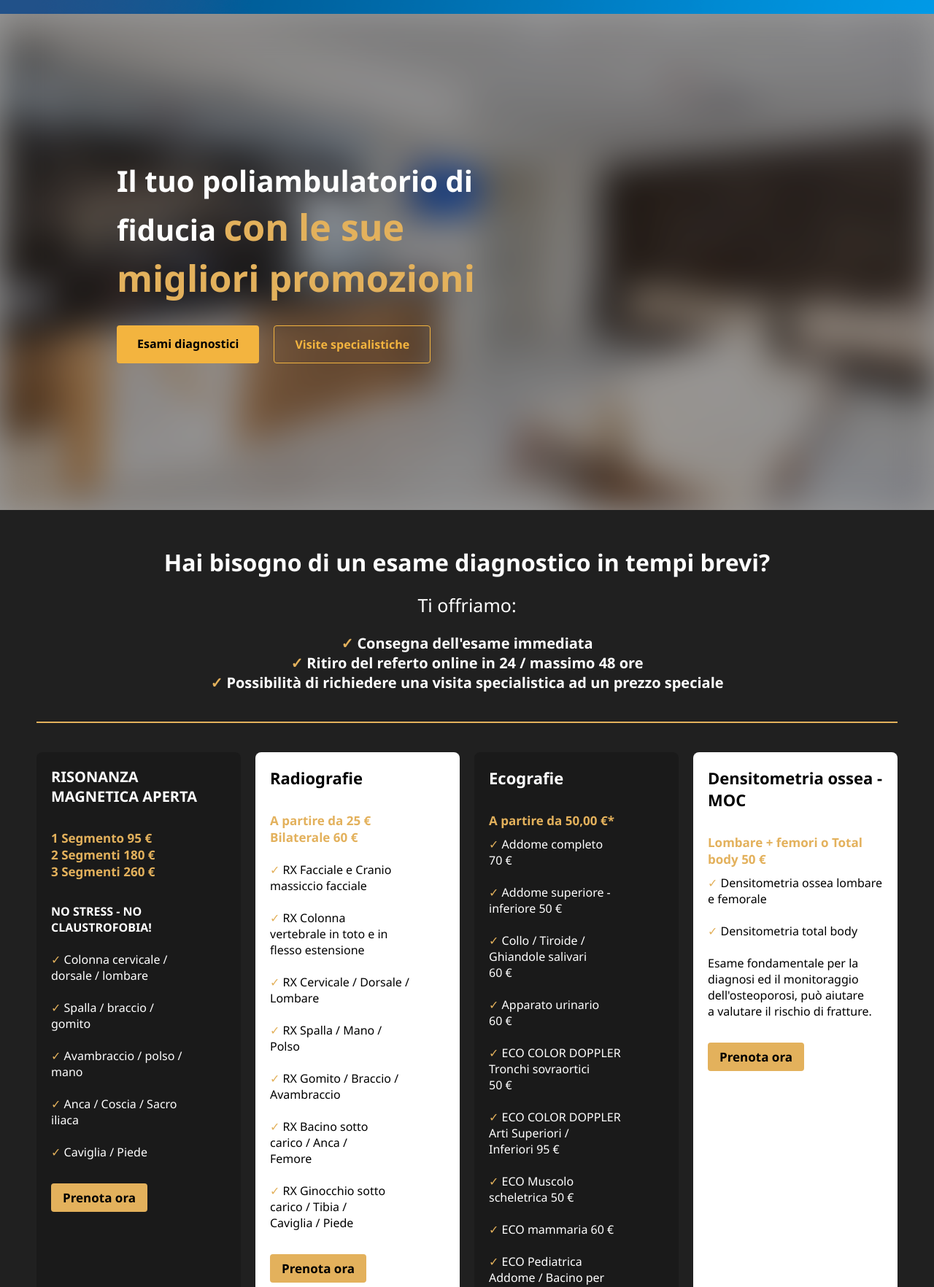
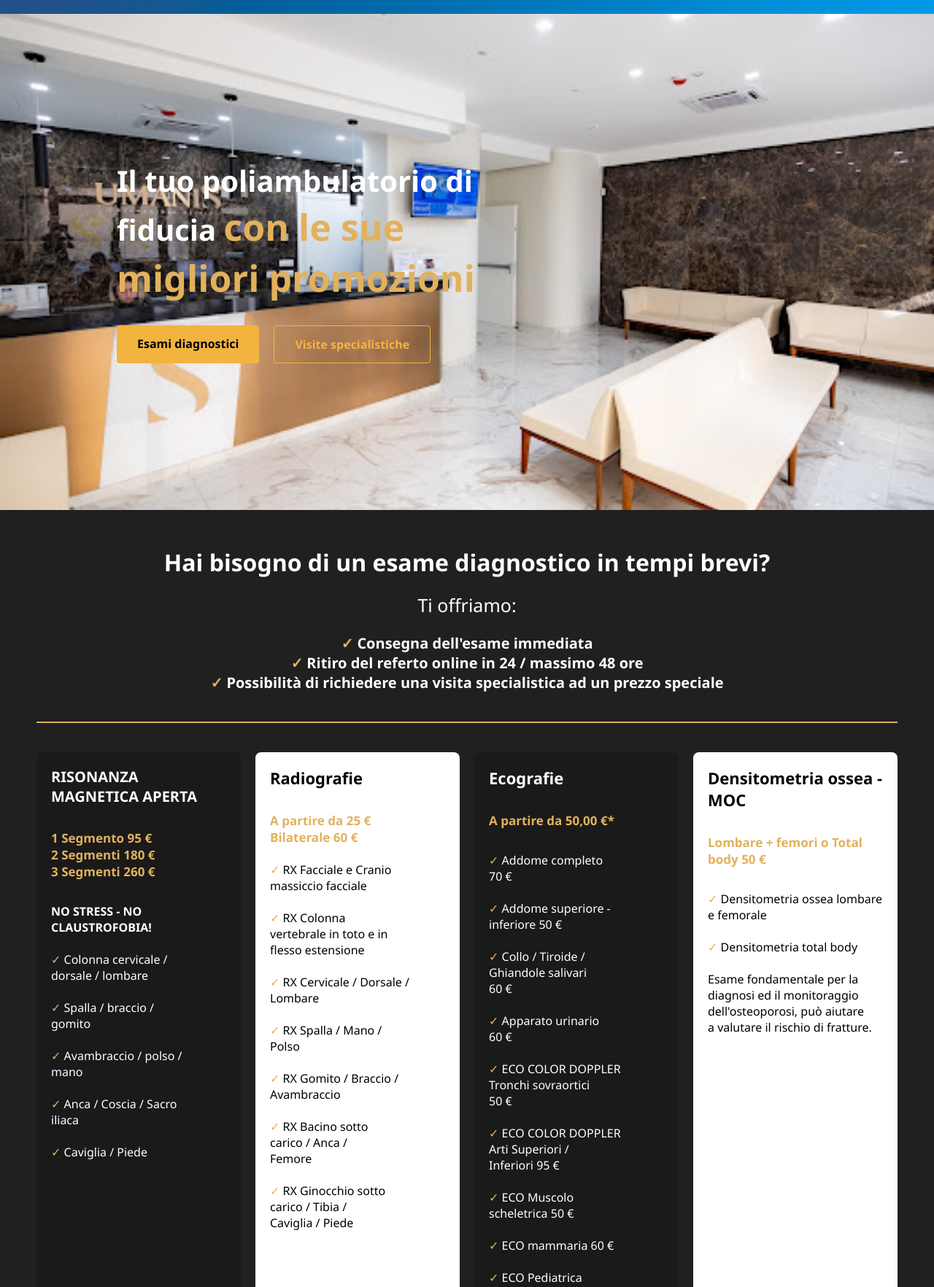
Before and after one commit to sharifu101/Umanis, a plain HTML site: page index.html in a window 1280 px wide. Shown: the part 131-1895 px from the top of the page at 73% size. Drawn offline with Linux system fonts and the light colour scheme.

Commit message:
Update UI sections and meta tags

```diff
--- a/index.html
+++ b/index.html
@@ -81,7 +81,7 @@
         </div>
 
 
-        <a style="font-weight: bold; font-size: 17px;" href="#" class="btn-small">Prenota ora</a>
+        <a style="font-weight: bold; font-size: 17px; margin-top: 220px;" href="#" class="btn-small">Prenota ora</a>
       </div>
       <div class="diag-card white-color">
         <h3 style="font-size: 22px;">Radiografie</h3>
@@ -104,7 +104,7 @@
         <br>
         <p> <span style="color:#e3b15c;">✓</span> RX Ginocchio sotto <br> carico / Tibia / <br> Caviglia / Piede</p>
         <br>
-        <a style="font-weight: bold; font-size: 17px;" href="#" class="btn-small">Prenota ora</a>
+        <a style="font-weight: bold; font-size: 17px; margin-top: 130px;" href="#" class="btn-small">Prenota ora</a>
       </div>
 
 
@@ -114,7 +114,7 @@
         <h3 style="font-size: 22px;">Ecografie</h3>
         <br>
         <p style="font-weight: bold; font-size: 17px" class="price">A partire da 50,00 €*</p>
-
+        <br>
         <div>
           <p> <span style="color:#e3b15c;">✓</span> Addome completo <br> 70 €</p>
           <br>
@@ -142,7 +142,7 @@
         <h3 style="font-size: 22px;">Densitometria ossea - MOC</h3>
         <br>
         <p style="font-size: 17px; font-weight: bold" class="price">Lombare + femori o Total body 50 €</p>
-
+        <br>
         <div>
           <p> <span style="color:#e3b15c;">✓</span> Densitometria ossea lombare e femorale</p>
           <br>
@@ -152,7 +152,7 @@
         <p>Esame fondamentale per la <br> diagnosi ed il monitoraggio <br> dell'osteoporosi, può aiutare <br> a valutare il rischio di fratture.</p>
         <br>
 
-        <a style="font-weight: bold; font-size: 17px;" href="#" class="btn-small">Prenota ora</a>
+        <a style="font-weight: bold; font-size: 17px; margin-top: 380px;" href="#" class="btn-small">Prenota ora</a>
       </div>
     </div>
 
@@ -217,7 +217,7 @@
           <p style="text-align: left;"> <span style="color:#e3b15c;">✓</span> Visione diretta dell'esame diagnostico da parte del medico</p>
         </div>
         <br>
-        <a style="font-size: 22px; font-weight: lighter;" href="#" class="ozono-btn">Prenota su <br> Whatsapp</a>
+        <a style="font-size: 22px; font-weight: lighter; margin-top: 170px;" href="#" class="ozono-btn">Prenota su <br> Whatsapp</a>
       </div>
 
       <!-- Card 3 -->
@@ -232,7 +232,7 @@
           <p style="font-size: 17px; font-weight: lighter; text-align: left;"> <span style="color:#e3b15c;">✓</span> Visione diretta dell'esame diagnostico da parte del medico </p>
         </div>
         <br>
-        <a style="font-size: 22px; font-weight: lighter;" href="#" class="ozono-btn">Prenota su <br> Whatsapp</a>
+        <a style="font-size: 22px; font-weight: lighter; margin-top: 120px;" href="#" class="ozono-btn">Prenota su <br> Whatsapp</a>
       </div>
 
       <!-- Card 4 -->
@@ -248,7 +248,7 @@
           <p style="font-size: 17px; font-weight: lighter; text-align: left;"> <span style="color:#e3b15c;">✓</span> Visione diretta dell'esame diagnostico da parte del medico</p>
         </div>
         <br>
-        <a style="font-size: 22px; font-weight: lighter;" href="#" class="ozono-btn">Prenota su <br> Whatsapp</a>
+        <a style="font-size: 22px; font-weight: lighter; margin-top: 130px;" href="#" class="ozono-btn">Prenota su <br> Whatsapp</a>
       </div>
     </div>
   </div>
--- a/style.css
+++ b/style.css
@@ -45,13 +45,13 @@ body, html {
   position: absolute;
   inset: 0;
   background: url('images/unnamed.jpg') no-repeat center center / cover;
-  filter: blur(25px); /* Adjust blur level */
+  filter: blur(px); /* Adjust blur level */
   z-index: 0;
 }
 
 /* Overlay for dark shade and content */
 .hero-overlay {
-  background: rgba(0, 0, 0, 0.4); /* Darken for better readability */
+  /* background: rgba(0, 0, 0, 0.4); */
   width: 100%;
   height: 100%;
   padding: 60px 40px;
```
